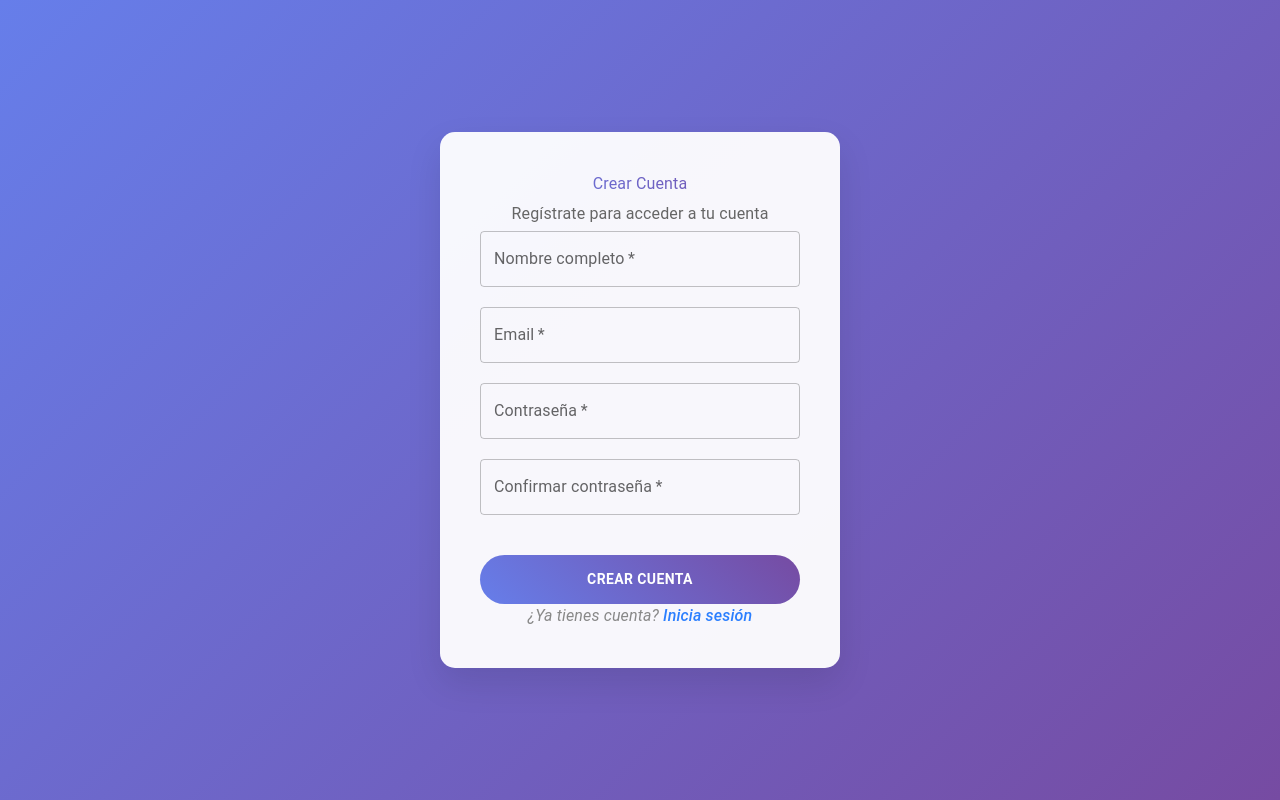
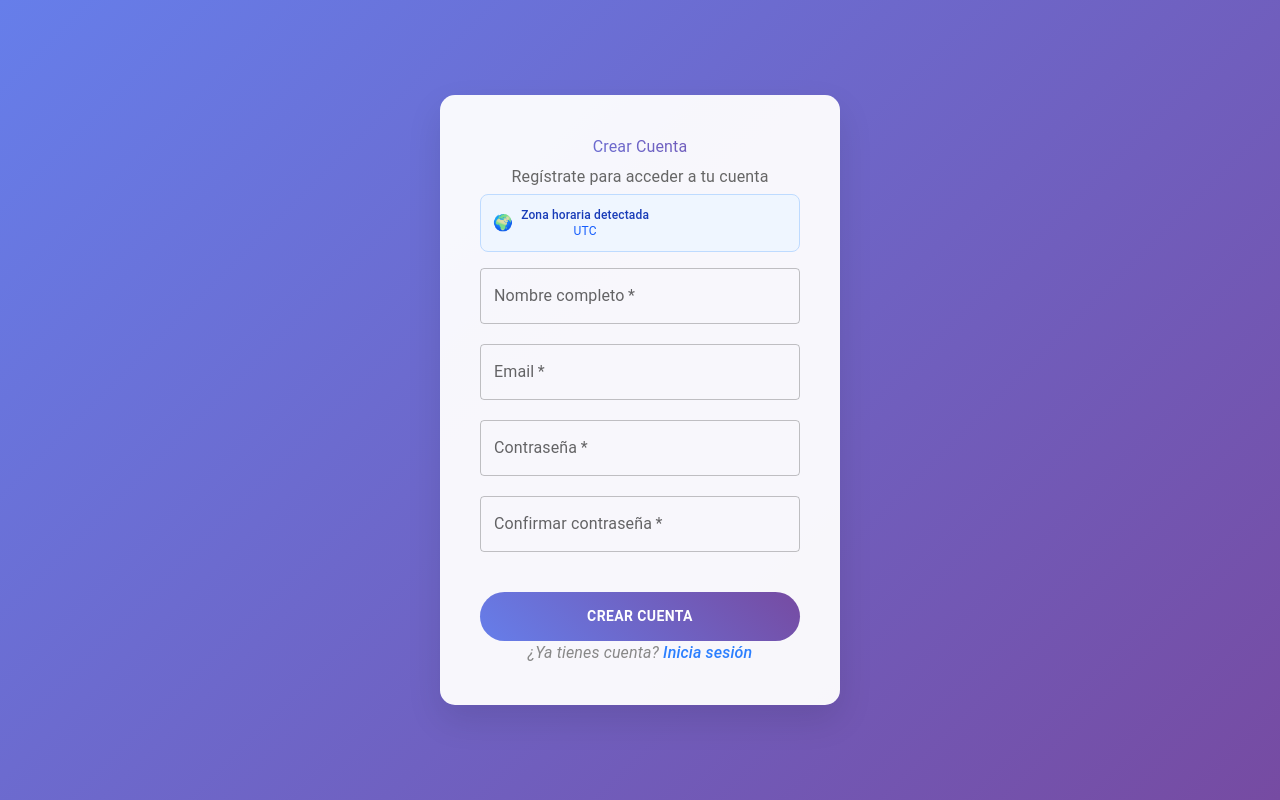
Before and after one commit to StudySpaceProject/projectStudySpace, a React (Vite) app: page /register in a window 1280 px wide. Built offline with nearby package versions, Linux system fonts and the light colour scheme; no server answers.

Commit message:
update: modified AuthContext to send timezone of user to the backend, modief UI to show the timezone of the user

```diff
--- a/src/context/AuthContext.tsx
+++ b/src/context/AuthContext.tsx
@@ -29,6 +29,18 @@ export const useAuth = () => {
 interface AuthProviderProps {
   children: ReactNode;
 }
+
+//obtener timezone del usuario
+const getUserTimezone = (): string => {
+  try {
+    return Intl.DateTimeFormat().resolvedOptions().timeZone;
+  } catch (error) {
+    console.warn(
+      "No se pudo detectar timezone, usando America/Bogota por defecto"
+    );
+    return "America/Bogota";
+  }
+};
 
 export const AuthProvider: React.FC<AuthProviderProps> = ({ children }) => {
   const [user, setUser] = useState<User | null>(null);
@@ -94,6 +106,8 @@ export const AuthProvider: React.FC<AuthProviderProps> = ({ children }) => {
       const data = await res.json();
       setUser(data.user);
       localStorage.setItem("token", data.token);
+      console.log("User timezone:", data.user.timezone);
+
       return true;
     } catch (error) {
       console.error(error);
@@ -107,11 +121,14 @@ export const AuthProvider: React.FC<AuthProviderProps> = ({ children }) => {
     password: string
   ): Promise<boolean> => {
     try {
+      const timezone = getUserTimezone();
+      console.log("Registrando usuario con timezone:", timezone);
+
       const res = await fetch(`${API_URL}/users/register`, {
         method: "POST",
         headers: { "Content-Type": "application/json" },
         credentials: "include",
-        body: JSON.stringify({ name, email, password }),
+        body: JSON.stringify({ name, email, password, timezone }),
       });
 
       if (!res.ok) return false;
@@ -119,6 +136,7 @@ export const AuthProvider: React.FC<AuthProviderProps> = ({ children }) => {
       const data = await res.json();
       setUser(data.user);
       localStorage.setItem("token", data.token);
+      console.log("Usuario registrado con timezone:", data.user.timezone);
       return true;
     } catch (error) {
       console.error(error);
--- a/src/pages/Register.tsx
+++ b/src/pages/Register.tsx
@@ -1,40 +1,52 @@
-import React, { useState } from 'react';
-import { Button, TextField, Typography, Container, Alert } from '@mui/material';
-import { useNavigate, Link } from 'react-router-dom';
-import { useAuth } from '../context/AuthContext';
-import './Register.css';
+import React, { useState, useEffect } from "react";
+import { Button, TextField, Typography, Container, Alert } from "@mui/material";
+import { useNavigate, Link } from "react-router-dom";
+import { useAuth } from "../context/AuthContext";
+import "./Register.css";
 
 const Register: React.FC = () => {
-  const [name, setName] = useState('');
-  const [email, setEmail] = useState('');
-  const [password, setPassword] = useState('');
-  const [confirmPassword, setConfirmPassword] = useState('');
-  const [error, setError] = useState('');
-  const [success, setSuccess] = useState('');
+  const [name, setName] = useState("");
+  const [email, setEmail] = useState("");
+  const [password, setPassword] = useState("");
+  const [confirmPassword, setConfirmPassword] = useState("");
+  const [error, setError] = useState("");
+  const [success, setSuccess] = useState("");
+  const [detectedTimezone, setDetectedTimezone] = useState("");
   const { register } = useAuth();
   const navigate = useNavigate();
 
+  useEffect(() => {
+    try {
+      const timezone = Intl.DateTimeFormat().resolvedOptions().timeZone;
+      setDetectedTimezone(timezone);
+      console.log("Timezone detectada:", timezone);
+    } catch (error) {
+      console.error("Error detectando timezone:", error);
+      setDetectedTimezone("America/Bogota");
+    }
+  }, []);
+
   const handleSubmit = async (e: React.FormEvent) => {
     e.preventDefault();
-    setError('');
-    setSuccess('');
+    setError("");
+    setSuccess("");
 
     if (password !== confirmPassword) {
-      setError('Las contraseñas no coinciden');
+      setError("Las contraseñas no coinciden");
       return;
     }
 
     if (password.length < 6) {
-      setError('La contraseña debe tener al menos 6 caracteres');
+      setError("La contraseña debe tener al menos 6 caracteres");
       return;
     }
 
     const success = await register(name, email, password);
     if (success) {
-      setSuccess('Cuenta creada exitosamente. Redirigiendo al login...');
-      setTimeout(() => navigate('/topics'), 2000);  // He cambiado esto para redirigir directamente a la app en lugar de a login
+      setSuccess("Cuenta creada exitosamente. Redirigiendo al login...");
+      setTimeout(() => navigate("/topics"), 2000); // He cambiado esto para redirigir directamente a la app en lugar de a login
     } else {
-      setError('Error al crear la cuenta. El email ya puede estar registrado.');
+      setError("Error al crear la cuenta. El email ya puede estar registrado.");
     }
   };
 
@@ -48,8 +60,31 @@ const Register: React.FC = () => {
           Regístrate para acceder a tu cuenta
         </Typography>
 
-        {error && <Alert className="error-alert" severity="error">{error}</Alert>}
-        {success && <Alert className="error-alert" severity="success">{success}</Alert>}
+        {/* timezone */}
+        {detectedTimezone && (
+          <div className="mb-4 p-3 bg-blue-50 rounded-lg border border-blue-200">
+            <div className="flex items-center gap-2">
+              <span className="text-blue-600">🌍</span>
+              <div>
+                <p className="text-xs font-medium text-blue-800">
+                  Zona horaria detectada
+                </p>
+                <p className="text-xs text-blue-600">{detectedTimezone}</p>
+              </div>
+            </div>
+          </div>
+        )}
+
+        {error && (
+          <Alert className="error-alert" severity="error">
+            {error}
+          </Alert>
+        )}
+        {success && (
+          <Alert className="error-alert" severity="success">
+            {success}
+          </Alert>
+        )}
 
         <form onSubmit={handleSubmit} className="login-form">
           <TextField
@@ -93,8 +128,11 @@ const Register: React.FC = () => {
         </form>
 
         <Typography className="test-credentials">
-          ¿Ya tienes cuenta?{' '}
-          <Link to="/login" className="text-blue-500 hover:text-blue-700 font-medium">
+          ¿Ya tienes cuenta?{" "}
+          <Link
+            to="/login"
+            className="text-blue-500 hover:text-blue-700 font-medium"
+          >
             Inicia sesión
           </Link>
         </Typography>
--- a/src/types/index.ts
+++ b/src/types/index.ts
@@ -2,6 +2,7 @@ export interface User {
   id: string;
   email: string;
   name: string;
+  timezone?: string;
 }
 
 export interface StudyTheme {
@@ -9,7 +10,7 @@ export interface StudyTheme {
   name: string;
   description: string;
   category: string;
-  difficulty: 'easy' | 'medium' | 'hard';
+  difficulty: "easy" | "medium" | "hard";
 }
 
 export interface Flashcard {
```
